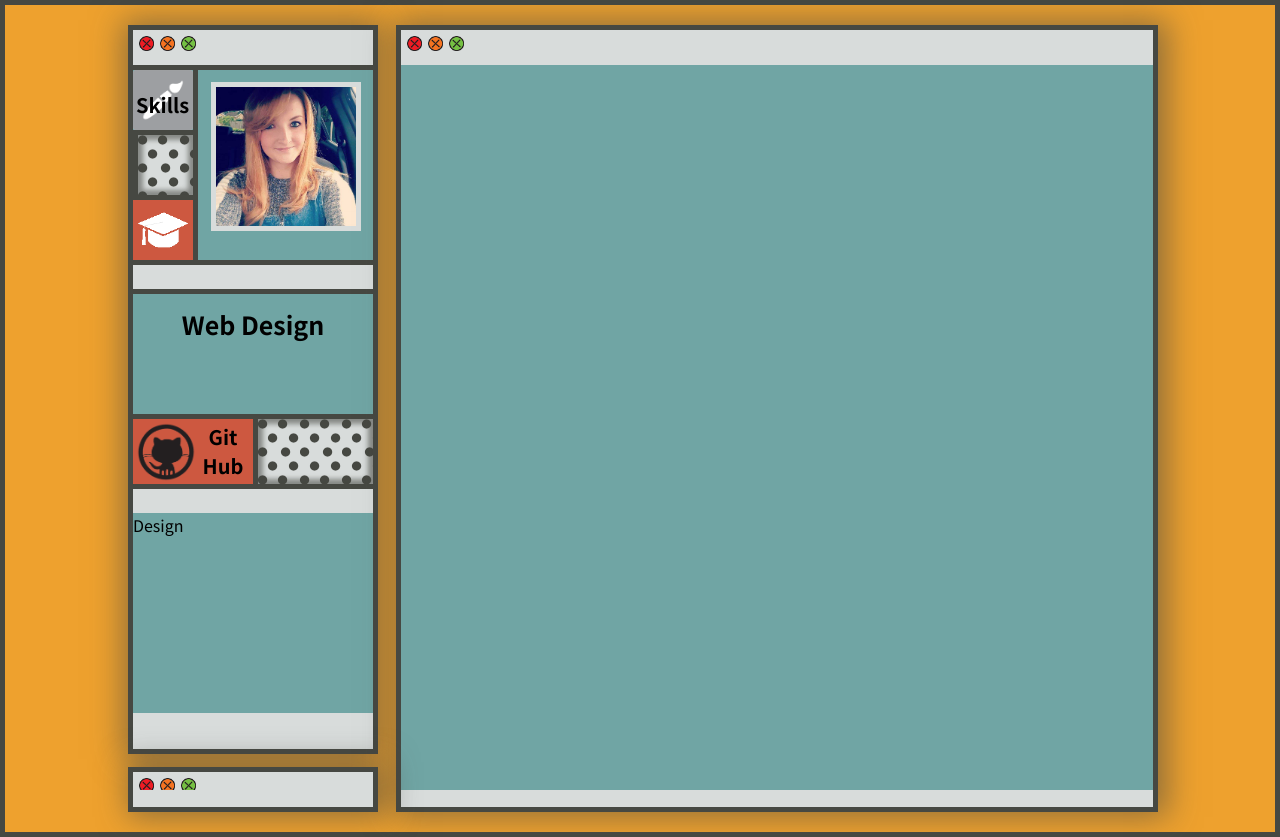
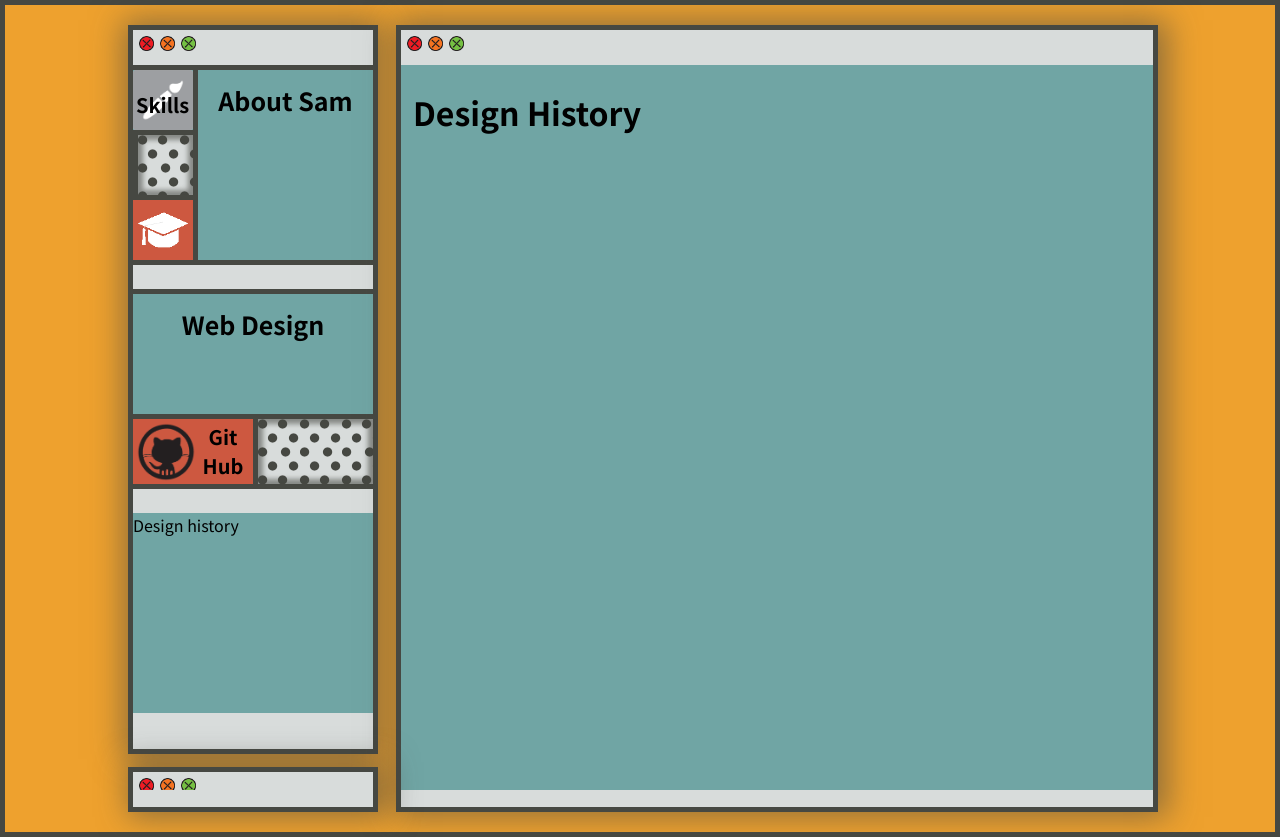
Before and after one commit to Samwakelam/20_REACT_PORTFOLIO_SLW, a React (Create React App) app: page /design-history in a window 1280 px wide. Built offline with nearby package versions, Linux system fonts and the light colour scheme.

Commit message:
trying to add location context

```diff
--- a/src/App/App.js
+++ b/src/App/App.js
@@ -27,12 +27,8 @@ import Education from '../popout/Education';
 
 function App() {
 
-  const [openPage , setOpenPage] = useState('aboutPage');
   const [openPopout, setOpenPopout] = useState([]);
 
-  const handleTogglePage = (page) => {
-    return setOpenPage(page);
-  }
 
   const handleClosePopout = (popout) => {
     // console.log('handleClosePopout =', popout);
@@ -50,7 +46,6 @@ function App() {
     // console.log('is in open popout =', openPopout.includes(popout));
     let isInOpenPopout = openPopout.includes(popout);
     if (!isInOpenPopout) {return setOpenPopout((array) => [...array, popout]);}
-
   }
   // console.log('openPopout =', openPopout);
 
@@ -60,16 +55,25 @@ function App() {
         <Router path='/20_REACT_PORTFOLIO_SLW'>
           <nav>
             <Header />
-            <AboutPanel page={openPage} onTogglePage={handleTogglePage} onTogglePopout={handleTogglePopout} />
-            <WebDesignPanel page={openPage} onTogglePage={handleTogglePage} />
-            <DesignPanel page={openPage} onTogglePage={handleTogglePage} />
+            <AboutPanel  onTogglePopout={handleTogglePopout} />
+            <WebDesignPanel />
+            <DesignPanel  />
             <Footer />
           </nav>
           <section>
             <Header />
-            <Route exact path="/web-design" component={WebPage} />
-            <Route exact path="/design" component={DesignPage} />
-            <Route exact path="/" component={AboutPage} />
+            <Route
+              exact path="/web-design"
+              render={ (props) => <WebPage {...props}  />}
+            />
+            <Route
+              exact path="/design-history"
+              render={ (props) => <DesignPage {...props}  />}
+            />
+            <Route
+              exact path="/"
+              render={ (props) => <AboutPage {...props}  /> }
+            />
             <Footer />
           </section>
           <aside>
@@ -78,7 +82,6 @@ function App() {
               exact path="/web-design"
               render={(props) =>
                 <WebAside {...props}
-                onTogglePage={handleTogglePage}
                 onTogglePopout={handleTogglePopout}
                 openPopout= {openPopout}
                 closePopout = {handleClosePopout}
--- /dev/null
+++ b/src/SiteContext.js
@@ -0,0 +1,23 @@
+import { useState, createContext } from 'react';
+
+const SiteContext = createContext();
+
+const SiteContextProvider = ({children}) => {
+
+  const [ siteLocation, setSiteLocation ] = useState('/');
+
+  const handleSiteLocation = async (location) => {
+    setSiteLocation(location);
+  }
+
+  console.log('SiteContext, siteLocation =', siteLocation)
+
+  return (
+    <SiteContext.Provider value={{ siteLocation, handleSiteLocation }}>
+      {children}
+    </SiteContext.Provider>
+  )
+}
+
+export default SiteContext;
+export { SiteContextProvider };
--- a/src/index.js
+++ b/src/index.js
@@ -2,6 +2,9 @@ import React from 'react';
 import ReactDOM from 'react-dom';
 import App from './App/App';
 import reportWebVitals from './stats/reportWebVitals';
+
+// context
+import { SiteContextProvider } from './SiteContext';
 
 // system styles
 import './index.css';
@@ -9,8 +12,11 @@ import './system-class.css';
 
 ReactDOM.render(
   <React.StrictMode>
-    <App />
+    <SiteContextProvider>
+      <App />
+    </SiteContextProvider>
   </React.StrictMode>,
+
   document.getElementById('root')
 );
 
--- a/src/navPanels/AboutPanel.js
+++ b/src/navPanels/AboutPanel.js
@@ -1,12 +1,13 @@
+import { useContext } from 'react';
+import { NavLink } from "react-router-dom";
+import SiteContext from "../SiteContext";
+// styles
 import './AboutPanel.css'
 
-import { NavLink } from "react-router-dom";
 
-const AboutPanel = ({page, onTogglePage, onTogglePopout}) => {
+const AboutPanel = ({onTogglePopout}) => {
 
-  const togglePage = () => {
-    onTogglePage('aboutPage');
-  }
+  const { siteLocation } = useContext(SiteContext);
 
   const togglePopout = (event) => {
     // console.log('About panel, togglePopout, selected =', event.target.previousSibling.dataset.popout);
@@ -24,13 +25,13 @@ const AboutPanel = ({page, onTogglePage, onTogglePopout}) => {
           alt='paint brush'
           data-popout='skills'
         />
-        <NavLink className='side-link-text' to='/about' onClick={togglePopout}>Skills</NavLink>
+        <NavLink className='side-link-text' to='/' onClick={togglePopout}>Skills</NavLink>
       </div>
 
       <div id='item-b' className='nav-item spots'></div>
 
       <div id='item-c' className='nav-item'>
-        <NavLink to='/about'>
+        <NavLink to='/'>
           <div data-popout='education'></div>
           <img
             className='symbol'
@@ -42,10 +43,10 @@ const AboutPanel = ({page, onTogglePage, onTogglePopout}) => {
       </div>
 
       <div id='item-d' className='nav-item'>
-        { page === 'aboutPage' ? (
+        {siteLocation === '/' ? (
           <img id='sam-photo' src={`${process.env.PUBLIC_URL}/assets/img/sam.jpg`} alt='Sam'/>
         ) : (
-          <NavLink className='main-link-text' to='/' onClick={togglePage} >About Sam</NavLink>
+          <NavLink className='main-link-text' to='/' >About Sam</NavLink>
         ) }
       </div>
 
--- a/src/navPanels/DesignPanel.js
+++ b/src/navPanels/DesignPanel.js
@@ -2,17 +2,13 @@ import './DesignPanel.css'
 
 import { NavLink } from "react-router-dom";
 
-const DesignPanel = ({page, onTogglePage}) => {
+const DesignPanel = ({}) => {
 
   // console.log('page =', page, page === 'aboutPage');
 
-  const togglePage = () => {
-    onTogglePage('designPage');
-  }
-
   return (
     <div className='nav-pane'>
-      <NavLink to='/design' onClick={togglePage}> Design </NavLink>
+      <NavLink to='/design-history' > Design history</NavLink>
     </div>
   )
 
--- a/src/navPanels/WebDesignPanel.js
+++ b/src/navPanels/WebDesignPanel.js
@@ -2,19 +2,13 @@ import './WebDesignPanel.css'
 
 import { NavLink } from "react-router-dom";
 
-const WebDesignPanel = ({page, onTogglePage}) => {
-
-  // console.log('page =', page, page === 'aboutPage');
-
-  const togglePage = () => {
-    onTogglePage('webDesignPage');
-  }
+const WebDesignPanel = () => {
 
   return (
     <div className='nav-pane' id='web-design-nav'>
 
       <div id='item-g' className='nav-item'>
-        <NavLink className='main-link-text' to='/web-design' onClick={togglePage}> Web Design </NavLink>
+        <NavLink className='main-link-text' to='/web-design'> Web Design </NavLink>
       </div>
 
       <div id='item-h' className='nav-item'>
--- a/src/pages/AboutPage.js
+++ b/src/pages/AboutPage.js
@@ -1,11 +1,25 @@
+import { useContext } from 'react';
+import SiteContext from "../SiteContext";
+// styles
 import './AboutPage.css'
-
 // content
 import AboutPageIntro from '../content/AboutPageIntro';
 
-const AboutPage = () => {
+
+const AboutPage = ({location}) => {
+  const { handleSiteLocation } = useContext(SiteContext);
+
+  // console.log(location);
+
+  const handleLocation = () => {
+    if(!location.pathname){
+      handleSiteLocation(location.pathname);
+    }
+  }
+  handleLocation();
+
   return (
-    <article id='main-about-page' className='container'>
+    <article id='main-about-page' className='container' >
       <h1>About Sam</h1>
       <AboutPageIntro />
     </article>
--- a/src/pages/DesignPage.js
+++ b/src/pages/DesignPage.js
@@ -1,8 +1,23 @@
+import { useContext } from 'react';
+import SiteContext from "../SiteContext";
+// styles
 import './DesignPage.css';
 
-const DesignPage = () => {
-  return(
-    <h1>Design Page</h1>
+
+const DesignPage = ({location}) => {
+  const { handleSiteLocation } = useContext(SiteContext);
+
+  console.log(location);
+
+  const handleLocation = () => {
+    handleSiteLocation(location.pathname);
+  }
+  handleLocation();
+
+  return (
+    <article id='design-history-page' className='container'>
+      <h1>Design History</h1>
+    </article>
   )
 }
 
--- a/src/pages/WebPage.js
+++ b/src/pages/WebPage.js
@@ -1,6 +1,18 @@
+import { useContext } from 'react';
+import SiteContext from "../SiteContext";
+// styles
 import './WebPage.css';
 
-const WebPage = () => {
+const WebPage = ({location}) => {
+  const { handleSiteLocation } = useContext(SiteContext);
+
+  // console.log(location);
+
+  const handleLocation = () => {
+    handleSiteLocation(location.pathname);
+  }
+  handleLocation();
+
   return (
     <article id='web-design-page' className='container'>
       <h1>Web Design</h1>
```
